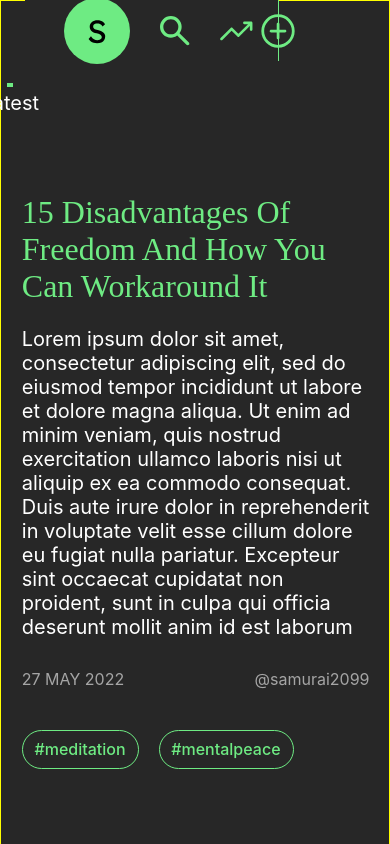
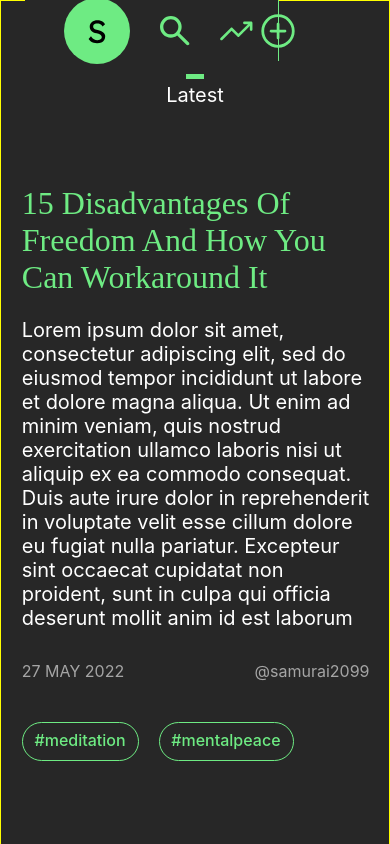
Before and after one commit to patrickishaf/blog-client, a React (Create React App) app: page /timeline in a window 390 px wide. Shown: the top 844 px of the page. Built offline with nearby package versions, Linux system fonts and the light colour scheme.

Commit message:
align category div to the center

```diff
--- a/src/ui/organisms/feed/Feed.css
+++ b/src/ui/organisms/feed/Feed.css
@@ -22,9 +22,23 @@
 }
 
 @media only screen and (max-width: 452px) {
+    .category {
+        width: unset;
+        align-items: center;
+        margin-bottom: 4.5vh;
+    }
+
     .feed-root {
         border: solid 1px yellow;
         padding-left: 0;
         padding-right: 0;
+        padding-top: 8.7vh;
+    }
+
+    .green-bar {
+        background-color: var(--color-green-fill);
+        height: 0.5vh;
+        width: 4.6vw;
+        margin-bottom: 0.5vh;
     }
 }
```
